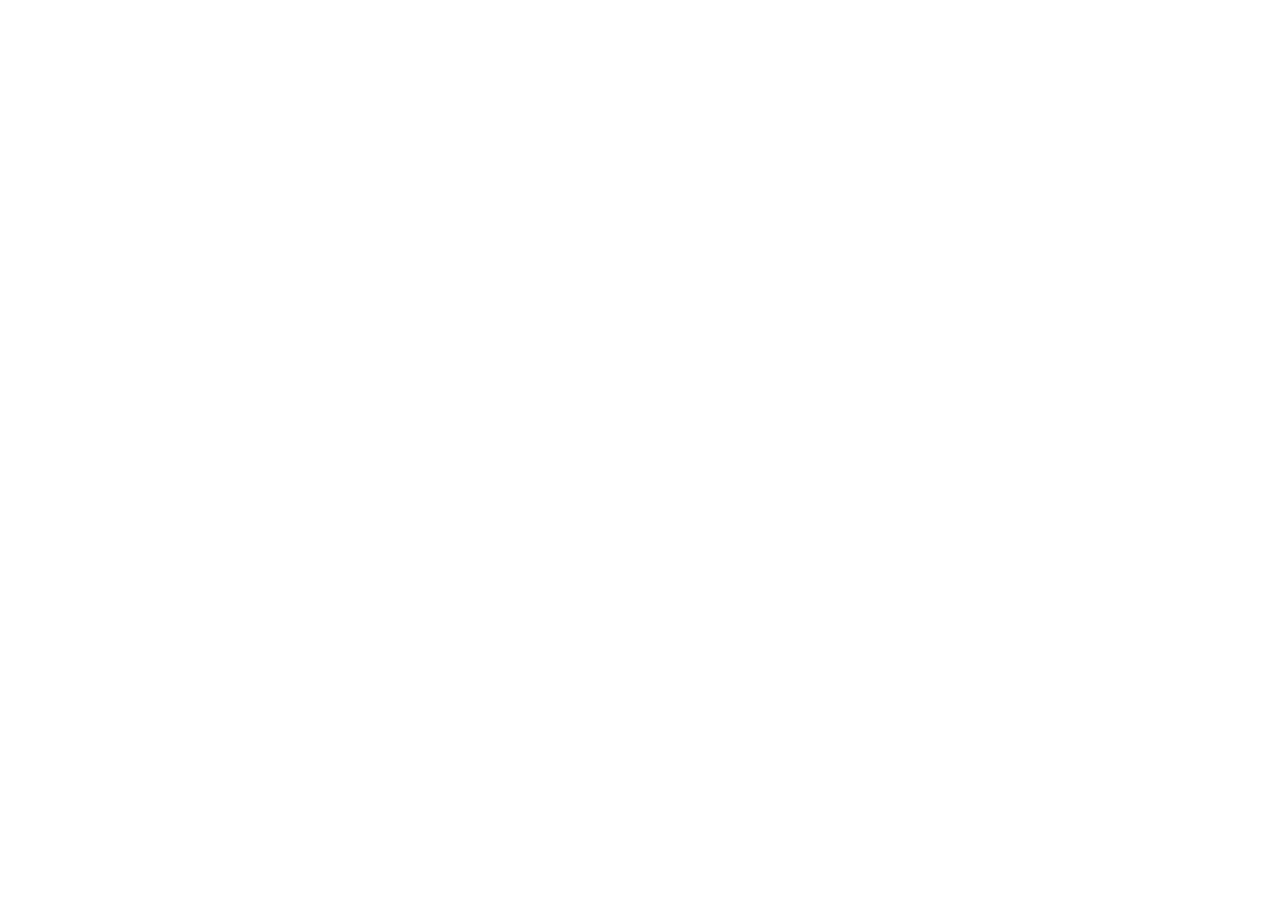
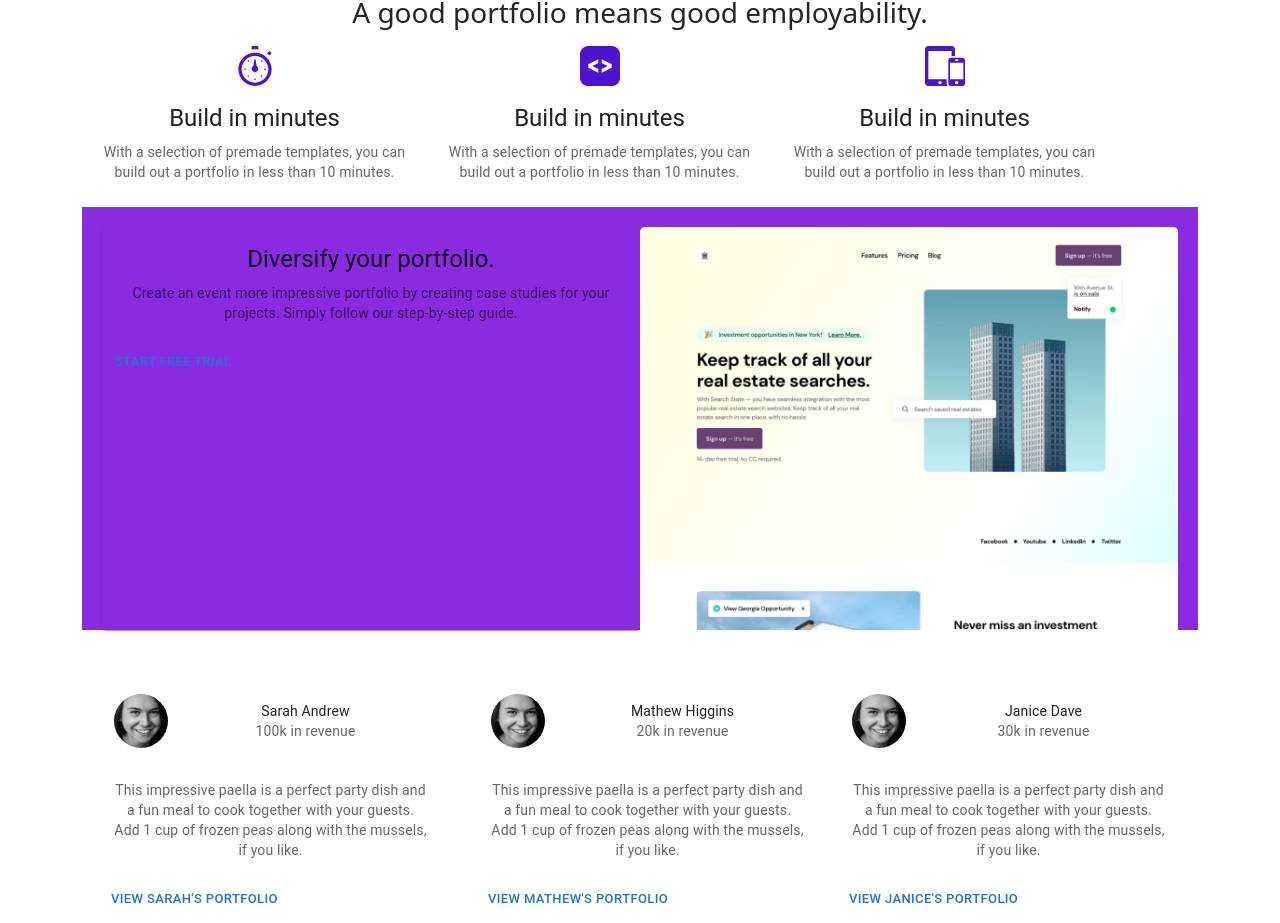
Before and after one commit to Sallehhuddin95/fiber_landing_page, a React (Create React App) app: page / in a window 1280 px wide. Shown: the part 473-1396 px from the top of the page. Before the commit the page ends 800 px from the top, so only its background shows below. Built offline with nearby package versions, Linux system fonts and the light colour scheme.

Commit message:
Create Main body
- Create main body

```diff
--- a/src/App.js
+++ b/src/App.js
@@ -1,6 +1,7 @@
 import logo from "./logo.svg";
 import Header from "./components/Header";
 import FirstBody from "./components/FirstBody";
+import MainBody from "./components/MainBody";
 import "./App.css";
 import "bootstrap/dist/css/bootstrap.min.css";
 
@@ -11,6 +12,9 @@ function App() {
         <Header />
         <FirstBody />
       </section>
+      <section>
+        <MainBody />
+      </section>
     </div>
   );
 }
--- a/src/components/MainBody.jsx
+++ b/src/components/MainBody.jsx
@@ -0,0 +1,95 @@
+import * as React from "react";
+import Card from "@mui/material/Card";
+import CardActions from "@mui/material/CardActions";
+import CardContent from "@mui/material/CardContent";
+import CardMedia from "@mui/material/CardMedia";
+import Button from "@mui/material/Button";
+import Box from "@mui/material/Box";
+import Typography from "@mui/material/Typography";
+import { ReactSVG } from "react-svg";
+import Time from "../graphics/time.svg";
+import Code from "../graphics/code.svg";
+import AllSize from "../graphics/allSizes.svg";
+import NameCard from "./NameCard";
+
+const bull = (
+  <Box
+    component="span"
+    sx={{ display: "inline-block", mx: "2px", transform: "scale(0.8)" }}
+  >
+    •
+  </Box>
+);
+
+export default function MediaCard() {
+  return (
+    <div className="container">
+      <div>
+        <h6>Why Fiber?</h6>
+        <h3>A good portfolio means good employability.</h3>
+      </div>
+      <div className="our-adv mt-3">
+        <Card className="card-div" sx={{ maxWidth: 345 }}>
+          <ReactSVG src={Time} />
+          <CardContent>
+            <Typography gutterBottom variant="h5" component="div">
+              Build in minutes
+            </Typography>
+            <Typography variant="body2" color="text.secondary">
+              With a selection of premade templates, you can build out a
+              portfolio in less than 10 minutes.
+            </Typography>
+          </CardContent>
+        </Card>
+        <Card className="card-div" sx={{ maxWidth: 345 }}>
+          <ReactSVG src={Code} />
+          <CardContent>
+            <Typography gutterBottom variant="h5" component="div">
+              Build in minutes
+            </Typography>
+            <Typography variant="body2" color="text.secondary">
+              With a selection of premade templates, you can build out a
+              portfolio in less than 10 minutes.
+            </Typography>
+          </CardContent>
+        </Card>
+        <Card className="card-div" sx={{ maxWidth: 345 }}>
+          <ReactSVG src={AllSize} />
+          <CardContent>
+            <Typography gutterBottom variant="h5" component="div">
+              Build in minutes
+            </Typography>
+            <Typography variant="body2" color="text.secondary">
+              With a selection of premade templates, you can build out a
+              portfolio in less than 10 minutes.
+            </Typography>
+          </CardContent>
+        </Card>
+      </div>
+      <div className="portfolio-body">
+        <Card className="portfolio-text">
+          <CardContent>
+            <Typography gutterBottom variant="h5" component="div">
+              Diversify your portfolio.
+            </Typography>
+            <Typography variant="body2" color="text.secondary">
+              Create an event more impressive portfolio by creating case studies
+              for your projects. Simply follow our step-by-step guide.
+            </Typography>
+          </CardContent>
+          <CardActions>
+            <Button size="small">Start Free Trial</Button>
+          </CardActions>
+        </Card>
+        <img
+          className="page-img"
+          src={require("../graphics/Page Image.png")}
+          alt="hero-img"
+        />
+      </div>
+      <div>
+        <NameCard />
+      </div>
+    </div>
+  );
+}
--- /dev/null
+++ b/src/components/NameCard.jsx
@@ -0,0 +1,99 @@
+import * as React from "react";
+import { styled } from "@mui/material/styles";
+import Card from "@mui/material/Card";
+import CardHeader from "@mui/material/CardHeader";
+import CardMedia from "@mui/material/CardMedia";
+import CardContent from "@mui/material/CardContent";
+import CardActions from "@mui/material/CardActions";
+import Collapse from "@mui/material/Collapse";
+import Avatar from "@mui/material/Avatar";
+import IconButton from "@mui/material/IconButton";
+import Typography from "@mui/material/Typography";
+import { red } from "@mui/material/colors";
+import FavoriteIcon from "@mui/icons-material/Favorite";
+import ShareIcon from "@mui/icons-material/Share";
+import ExpandMoreIcon from "@mui/icons-material/ExpandMore";
+import MoreVertIcon from "@mui/icons-material/MoreVert";
+import Button from "@mui/material/Button";
+import { ReactSVG } from "react-svg";
+import User1 from "../graphics/User Avatar.svg";
+import User2 from "../graphics/User Avatar 2.svg";
+import User3 from "../graphics/User Avatar 32.svg";
+
+const ExpandMore = styled((props) => {
+  const { expand, ...other } = props;
+  return <IconButton {...other} />;
+})(({ theme, expand }) => ({
+  transform: !expand ? "rotate(0deg)" : "rotate(180deg)",
+  marginLeft: "auto",
+  transition: theme.transitions.create("transform", {
+    duration: theme.transitions.duration.shortest,
+  }),
+}));
+
+export default function RecipeReviewCard() {
+  const [expanded, setExpanded] = React.useState(false);
+
+  const handleExpandClick = () => {
+    setExpanded(!expanded);
+  };
+
+  return (
+    <div className="namecard-div mt-5">
+      <Card sx={{ maxWidth: 345 }} className="mx-3 namecard">
+        <CardHeader
+          avatar={<ReactSVG src={User1} />}
+          title="Sarah Andrew"
+          subheader="100k in revenue"
+        />
+
+        <CardContent>
+          <Typography variant="body2" color="text.secondary">
+            This impressive paella is a perfect party dish and a fun meal to
+            cook together with your guests. Add 1 cup of frozen peas along with
+            the mussels, if you like.
+          </Typography>
+        </CardContent>
+        <CardActions disableSpacing>
+          <Button size="small">View Sarah's Portfolio</Button>
+        </CardActions>
+      </Card>
+      <Card sx={{ maxWidth: 345 }} className="mx-3 namecard">
+        <CardHeader
+          avatar={<ReactSVG src={User2} />}
+          title="Mathew Higgins"
+          subheader="20k in revenue"
+        />
+
+        <CardContent>
+          <Typography variant="body2" color="text.secondary">
+            This impressive paella is a perfect party dish and a fun meal to
+            cook together with your guests. Add 1 cup of frozen peas along with
+            the mussels, if you like.
+          </Typography>
+        </CardContent>
+        <CardActions disableSpacing>
+          <Button size="small">View Mathew's Portfolio</Button>
+        </CardActions>
+      </Card>
+      <Card sx={{ maxWidth: 345 }} className="namecard">
+        <CardHeader
+          avatar={<ReactSVG src={User3} />}
+          title="Janice Dave"
+          subheader="30k in revenue"
+        />
+
+        <CardContent>
+          <Typography variant="body2" color="text.secondary">
+            This impressive paella is a perfect party dish and a fun meal to
+            cook together with your guests. Add 1 cup of frozen peas along with
+            the mussels, if you like.
+          </Typography>
+        </CardContent>
+        <CardActions disableSpacing>
+          <Button size="small">View Janice's Portfolio</Button>
+        </CardActions>
+      </Card>
+    </div>
+  );
+}
--- a/src/styles/style.css
+++ b/src/styles/style.css
@@ -22,6 +22,10 @@
     display: flex;
     flex-direction: row;
     padding-bottom: 75px !important;
+  }
+
+  .page-img {
+    width: 50%;
   }
 }
 
@@ -62,3 +66,33 @@
   display: flex;
   flex-direction: row;
 }
+
+.card-div {
+  box-shadow: none !important;
+}
+
+.our-adv {
+  display: flex !important;
+  flex-direction: row;
+}
+
+.portfolio-body {
+  display: flex !important;
+  flex-direction: row;
+  background-color: blueviolet !important;
+  padding: 20px 20px 0 20px;
+}
+
+.portfolio-text {
+  background-color: inherit !important;
+  width: 50%;
+}
+
+.namecard-div {
+  display: flex !important;
+  flex-direction: row;
+}
+
+.namecard {
+  box-shadow: none !important;
+}
```
